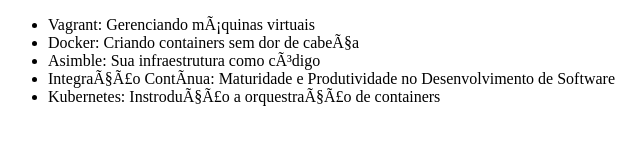
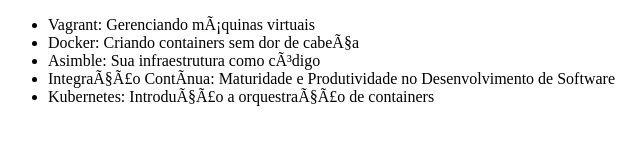
Before and after one commit to JanainaSoul/alura-git, a plain HTML site: page index.html in a window 1280 px wide. Shown: the full height of the page, 0-640 px from the left. Drawn offline with Linux system fonts and the light colour scheme.

Commit message:
corrigindo nome do curso de kubernetes

```diff
--- a/index.html
+++ b/index.html
@@ -11,7 +11,7 @@
         <li> Docker: Criando containers sem dor de cabeça</li>
         <li> Asimble: Sua infraestrutura como código</li>
         <li> Integração Contínua: Maturidade e Produtividade no Desenvolvimento de Software</li>
-        <li> Kubernetes: Instrodução a orquestração de containers</li>
+        <li> Kubernetes: Introdução a orquestração de containers</li>
     </ul>
 </body>
 </html>
```
